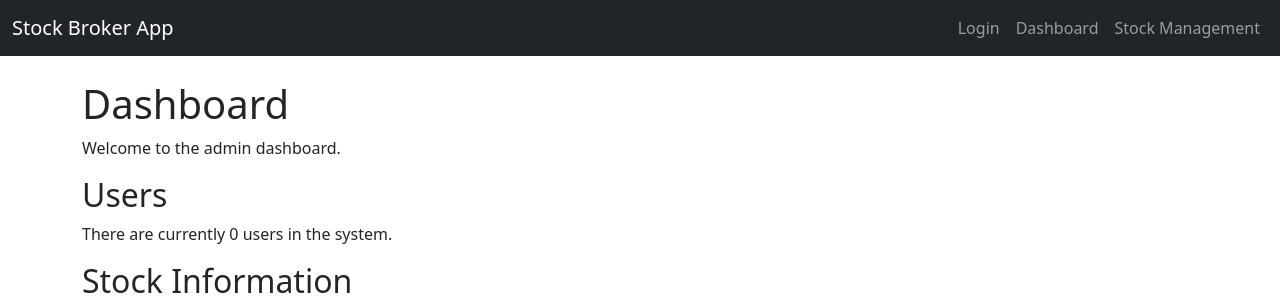
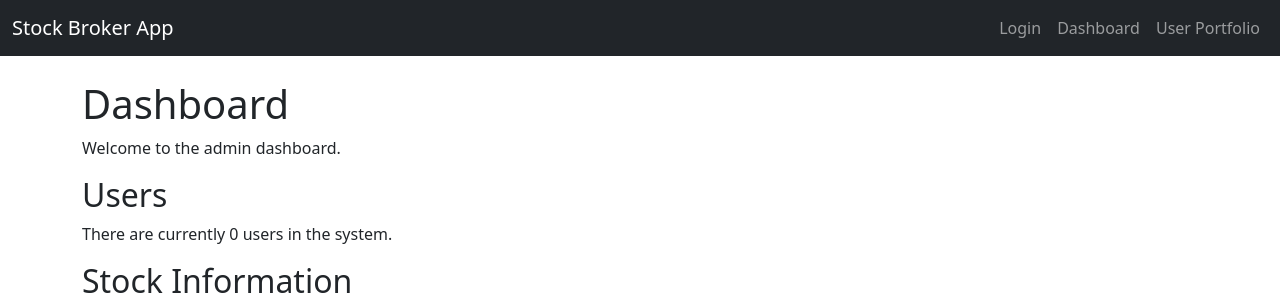
Before and after one commit to ekrosenberg/Final_Stocks, a Flask app: page /admin_dashboard in a window 1280 px wide. Shown: the top 301 px of the page. Run offline with Flask 3, Linux system fonts and the light colour scheme; some libraries are stand-ins or nearby versions.

Commit message:
Portfolio fix

```diff
--- a/app.py
+++ b/app.py
@@ -10,7 +10,7 @@ app = Flask(__name__)
 bootstrap = Bootstrap5(app)
 
 # config for db for users
-app.config['SQLALCHEMY_DATABASE_URI'] = 'mysql+pymysql://root:password@localhost/flask_project' # make sure to put your own sql database logins
+app.config['SQLALCHEMY_DATABASE_URI'] = 'mysql+pymysql://root:1010@localhost/flask_project' # make sure to put your own sql database logins
 app.config['SQLALCHEMY_TRACK_MODIFICATIONS'] = False
 app.config['SECRET_KEY'] = 'your-secret-key'
 
--- a/templates/base.html
+++ b/templates/base.html
@@ -26,7 +26,7 @@
                         <a class="nav-link" href="{{ url_for('user_dashboard') }}">Dashboard</a>
                     </li>
                     <li class="nav-item">
-                        <a class="nav-link" href="{{ url_for('user_stock_management') }}">Stock Management</a>
+                        <a class="nav-link" href="{{ url_for('user_portfolio') }}">User Portfolio</a>
                     </li>
                 </ul>
             </div>
```
